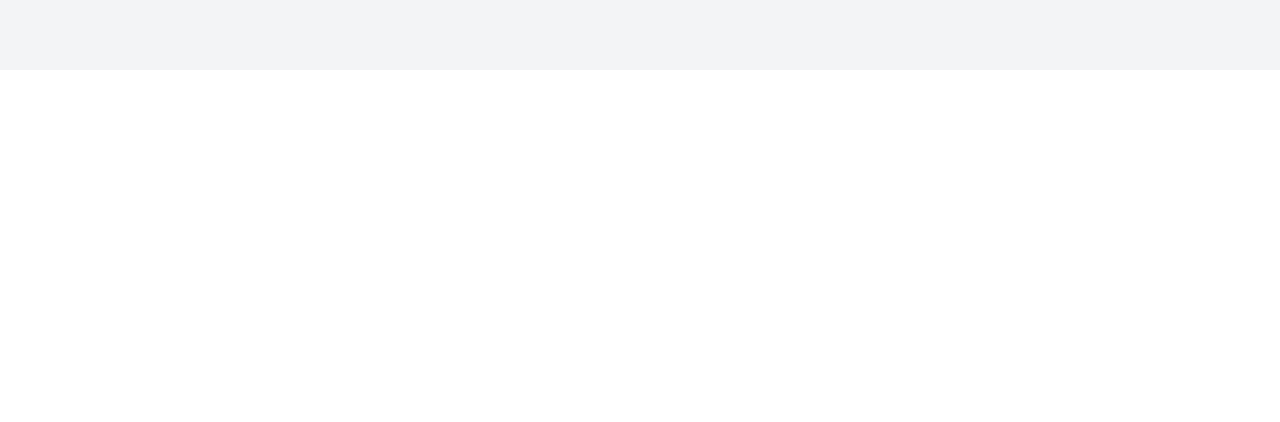
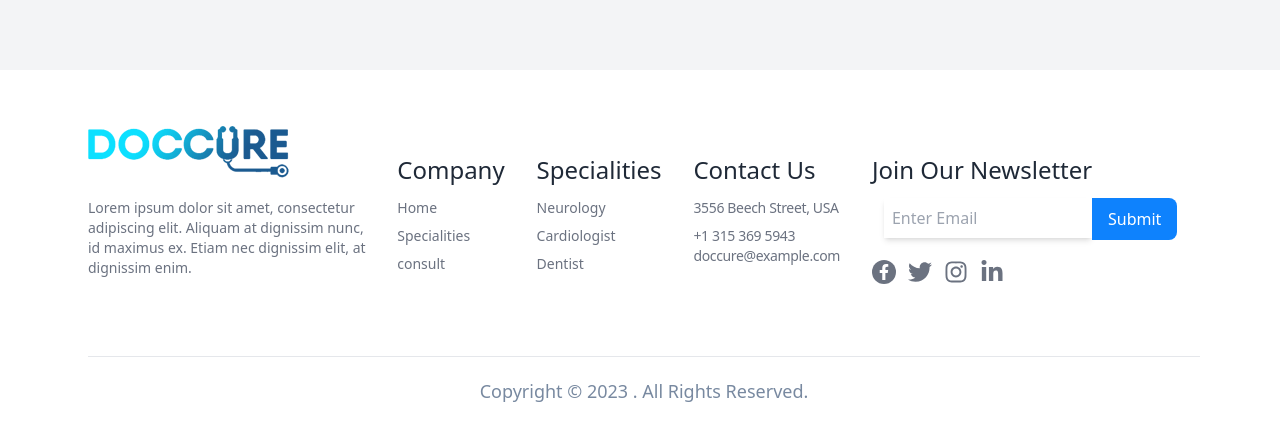
Before and after one commit to DevMdAsif/doctor-app-client, a React (Vite) app: page / in a window 1280 px wide. Shown: the part 3664-4086 px from the top of the page. Before the commit the page ends 3734 px from the top, so only its background shows below. Built offline with nearby package versions, Linux system fonts and the light colour scheme; no server answers.

Commit message:
footer added

```diff
--- a/package.json
+++ b/package.json
@@ -17,8 +17,10 @@
     "@mui/styled-engine-sc": "6.0.0-alpha.8",
     "@tanstack/react-query": "^5.14.2",
     "axios": "^1.6.2",
+    "moment": "^2.30.1",
     "react": "^18.2.0",
     "react-dom": "^18.2.0",
+    "react-icons": "^4.12.0",
     "react-router-dom": "^6.21.0",
     "styled-components": "^6.1.1",
     "swiper": "^11.0.5"
--- a/src/Layout/Main.jsx
+++ b/src/Layout/Main.jsx
@@ -1,11 +1,13 @@
 import { Outlet } from "react-router-dom";
 import Navbar from "../pages/shared/Navbar";
+import Footer from "../pages/shared/footer/Footer";
 
 function Main() {
   return (
     <div>
       <Navbar />
       <Outlet />
+      <Footer />
     </div>
   );
 }
--- a/src/index.css
+++ b/src/index.css
@@ -12,3 +12,7 @@
 .secondaryButton {
   @apply text-white rounded-lg duration-500 mt-2 hover:bg-[#03274e] bg-[#0e82fd] py-3 font-bold;
 }
+
+.socialIcon {
+  @apply text-[#6b7280] text-2xl hover:text-[#0e82fd] duration-700;
+}
--- a/src/pages/Home/Doctors/Doctors.jsx
+++ b/src/pages/Home/Doctors/Doctors.jsx
@@ -1,4 +1,4 @@
-import useFetchingData from "../../../Hooks/DoctorsInfo/useFetchingData";
+import useFetchingData from "../../../Hooks/useFetcingData/useFetchingData";
 import LocationOnIcon from "@mui/icons-material/LocationOn";
 import Banner from "../../../component/banner/Banner";
 import Rating from "@mui/material/Rating";
--- a/src/pages/Home/aboutUs/AboutUs.jsx
+++ b/src/pages/Home/aboutUs/AboutUs.jsx
@@ -6,7 +6,7 @@ import Typography from "@mui/material/Typography";
 import ExpandMoreIcon from "@mui/icons-material/ExpandMore";
 import Banner from "../../../component/banner/Banner";
 import aboutImg from "../../../assets/images/bd802392c7d4b2b6215f.png";
-import useFetchingData from "../../../Hooks/DoctorsInfo/useFetchingData";
+import useFetchingData from "../../../Hooks/useFetcingData/useFetchingData";
 import { useState } from "react";
 
 function AboutUs() {
--- /dev/null
+++ b/src/pages/shared/footer/Footer.jsx
@@ -0,0 +1,90 @@
+import logo from "../../../assets/images/logo.png";
+import moment from "moment";
+import {
+  FaFacebookF,
+  FaInstagram,
+  FaLinkedinIn,
+  FaTwitter,
+} from "react-icons/fa";
+
+const Footer = () => {
+  const years = moment().format("YYYY");
+
+  return (
+    <footer className="h-full pt-14 pl-2 xl:mx-20 ">
+      <div className="md:grid pb-10">
+        <div className="md:col-start-1 md:col-end-13 xl:col-end-3">
+          <img className="" src={logo} alt="" />
+          <p className="text-[#6b7280] mt-5 xl:pr-0 pr-10 text-sm md:w-96 xl:w-72">
+            Lorem ipsum dolor sit amet, consectetur adipiscing elit. Aliquam at
+            dignissim nunc, id maximus ex. Etiam nec dignissim elit, at
+            dignissim enim.
+          </p>
+        </div>
+        <div className="mt-7 md;col-start-1 xl:col-start-3">
+          <h2 className="text-2xl text-[#1f2937]">Company</h2>
+          <div className="text-[#6b7280] text-sm mt-3 space-y-2">
+            <p>Home</p>
+            <p>Specialities</p>
+            <p>consult</p>
+          </div>
+        </div>
+        <div className="mt-4 md:mt-7 md:col-start-6 xl:col-start-6">
+          <h2 className="text-2xl  text-[#1f2937]">Specialities</h2>
+          <div className="text-[#6b7280] text-sm mt-3 space-y-2">
+            <p>Neurology</p>
+            <p>Cardiologist</p>
+            <p>Dentist</p>
+          </div>
+        </div>
+        <div className="mt-4 md:mt-7 md:col-start-11 xl:col-end-9">
+          <h2 className="text-2xl text-[#1f2937]">Contact Us</h2>
+          <div className="text-[#6b7280] text-sm mt-3 space-y-2 tracking-tight">
+            <p>3556 Beech Street, USA</p>
+            <p>
+              +1 315 369 5943 <br /> doccure@example.com
+            </p>
+          </div>
+        </div>
+        <div className="inline-grid mt-4 md:mt-7 md:col-start-1 md:col-end-13 xl:col-start-12">
+          <h2 className="text-2xl text-[#1f2937]">Join Our Newsletter</h2>
+          <div className=" inline-flex mx-3 mt-3">
+            <input
+              className="h-10 px-2 w-52 focus:outline-none shadow-md"
+              type="email"
+              name="email"
+              placeholder="Enter Email"
+            />
+            <button className=" bg-[#0e82fd] py-[9px] px-4 text-white rounded-r-lg">
+              Submit
+            </button>
+          </div>
+          <div className="inline-flex mt-5 space-x-3">
+            <a
+              href=""
+              className="bg-[#6b7280] p-1 rounded-full hover:bg-[#0e82fd] duration-700"
+            >
+              <FaFacebookF className=" text-white " />
+            </a>
+
+            <a href="">
+              <FaTwitter className="socialIcon" />
+            </a>
+            <a href="">
+              <FaInstagram className="socialIcon" />
+            </a>
+            <a href="" className="">
+              <FaLinkedinIn className="socialIcon" />
+            </a>
+          </div>
+        </div>
+      </div>
+      <hr className="mT-6 border-gray-200 sm:mx-auto lg:mt-8" />
+      <span className="block md:text-lg text-base text-[#7889a0] text-center  my-5">
+        Copyright © {years} . All Rights Reserved.
+      </span>
+    </footer>
+  );
+};
+
+export default Footer;
```
Also changed, not shown: src/Hooks/useFetcingData/useFetchingData.jsx (renamed from src/Hooks/DoctorsInfo/useFetchingData.jsx), 1 other file (tests, documents, lock files or other folders).
